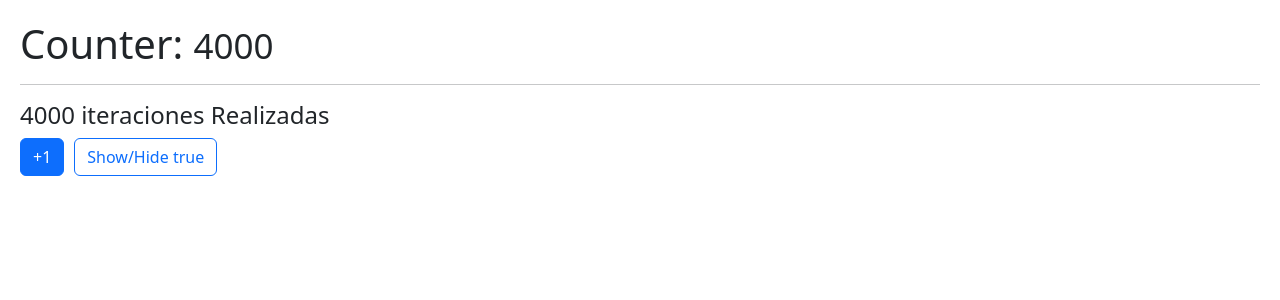
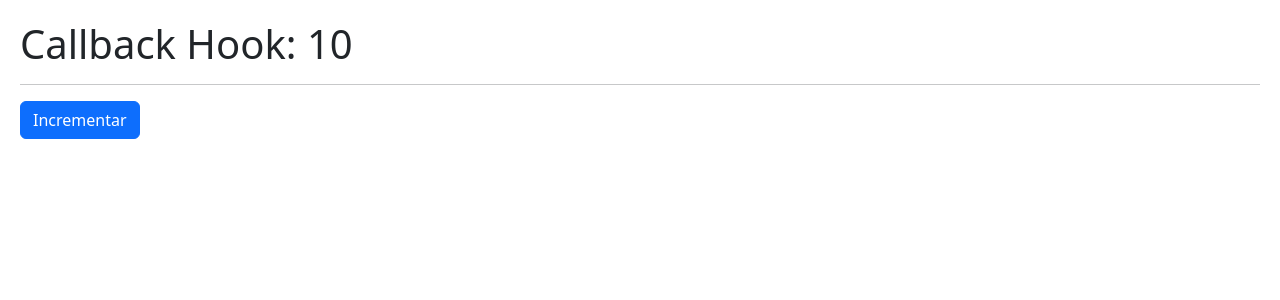
Before and after one commit to robertgrc/Hooks-tasks, a React (Vite) app: page / in a window 1280 px wide. Shown: the top 300 px of the page. Built offline with nearby package versions, Linux system fonts and the light colour scheme.

Commit message:
useCallback con argumento

```diff
--- /dev/null
+++ b/src/06-memos/CallbackHook.jsx
@@ -0,0 +1,30 @@
+import { useCallback, useEffect, useState } from "react"
+import { ShowIncrement } from "./ShowIncrement"
+
+
+export const CallbackHook = () => {
+
+const [counter, setCounter] = useState(10)
+
+const incrementFather = useCallback(
+  (value) => {
+    setCounter( (c)=> c + value )
+  },
+  [],
+)
+
+    useEffect(() => {
+    }, [incrementFather])
+
+
+
+  return (
+    <>
+        <h1>Callback Hook: { counter }</h1>
+        <hr />
+
+        <ShowIncrement increment={incrementFather}/>
+
+    </>
+  )
+}
--- /dev/null
+++ b/src/06-memos/ShowIncrement.jsx
@@ -0,0 +1,16 @@
+
+export const ShowIncrement = ({increment}) => {
+
+    console.log('me volvi a generar :( ')
+
+  return (
+   <button
+      className="btn btn-primary"
+      onClick={()=>{
+        increment(5)
+      }}
+   >
+        Incrementar
+   </button>
+  )
+}
--- a/src/main.jsx
+++ b/src/main.jsx
@@ -8,13 +8,13 @@
 // import { MultipleCustomHook } from './03-examples/MultipleCustomHook'
 // import { FocusScreen } from './04-useRef/FocusScreen'
 // import { Memorize } from './06-memos/Memorize'
+// import { MemoHook } from './06-memos/MemoHook'
 
 
 import './index.css'
-import { MemoHook } from './06-memos/MemoHook'
+import { CallbackHook } from './06-memos/CallbackHook'
 
-createRoot(document.getElementById('root')).render(
-  <StrictMode>
+
     {/* <HooksApp /> */}
     {/* <CounterApp /> */}
     {/* <CounterWithCustomHook /> */}
@@ -23,6 +23,10 @@
     {/* <MultipleCustomHook /> */}
     {/* <FocusScreen /> */}
     {/* <Memorize /> */}
-    <MemoHook />
-  </StrictMode>,
+    {/* <MemoHook /> */}
+
+
+
+createRoot(document.getElementById('root')).render(
+    <CallbackHook />
 )
```
